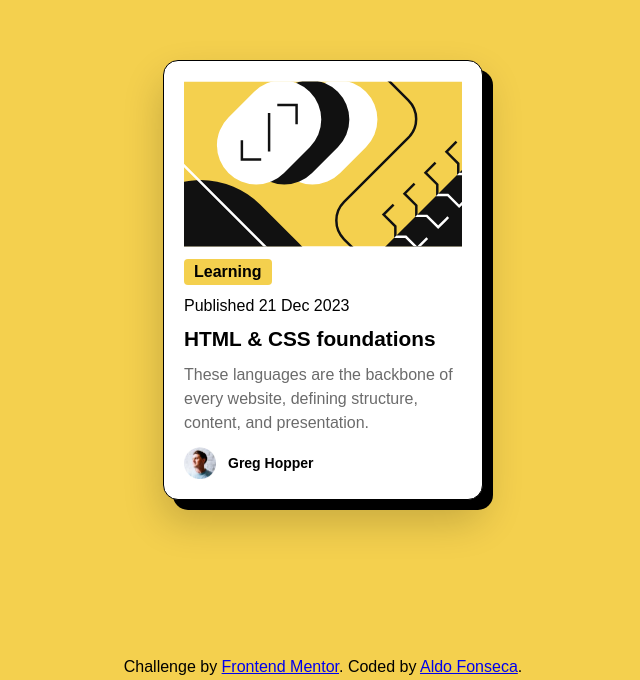
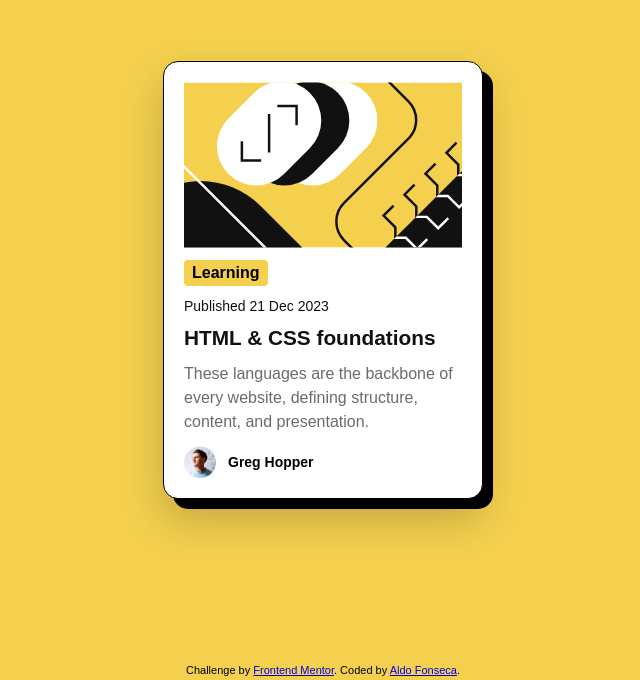
Before and after one commit to Alto0327/blog-preview-card-main, a plain HTML site: page index.html in a window 1280 px wide. Shown: the part 120-800 px from the top of the page, without its empty margins (317-957 px from the left). Drawn offline with Linux system fonts and the light colour scheme.

Commit message:
refactored Final draft

```diff
--- a/index.html
+++ b/index.html
@@ -2,33 +2,32 @@
 <html lang="en">
 <head>
   <meta charset="UTF-8">
-  <meta name="viewport" content="width=device-width, initial-scale=1.0"> <!-- displays site properly based on user's device -->
-
+  <meta name="viewport" content="width=device-width, initial-scale=1.0">
   <link rel="icon" type="image/png" sizes="32x32" href="./assets/images/favicon-32x32.png">
   <title>Frontend Mentor | Blog preview card</title>
+  <link rel="stylesheet" href="/style.css">
+</head>
 
-  <!-- Feel free to remove these styles or customise in your own stylesheet 👍 -->
-  <!-- <style>
-    .attribution { font-size: 11px; text-align: center; }
-    .attribution a { color: hsl(228, 45%, 44%); }
-  </style> -->
-   <link rel="stylesheet" href="/style.css">
-</head>
 <body>
-  <main class="card">
-    <img src="./assets/images/illustration-article.svg" alt="cover-img" id="cardImg">
-    <p class="tag">Learning</p>
-    <p id="publication">Published 21 Dec 2023</p>
-    <h1 id="title">HTML & CSS foundations</h1>
-    <p id="hook">These languages are the backbone of every website, defining structure, content, and presentation.</p>
-    <section id="author">
-      <img src="./assets/images/image-avatar.webp" alt="">
-      <p>Greg Hopper</p>
-    </section>
+  <main>
+    <article class="card">
+      <img src="./assets/images/illustration-article.svg" alt="" class="card__img">
+      <p class="tag">Learning</p>
+      <p class="publication">Published 21 Dec 2023</p>
+      <h1 class="title">HTML & CSS foundations</h1>
+      <p class="hook">
+        These languages are the backbone of every website, defining structure, content, and presentation.
+      </p>
+      <div class="author">
+        <img src="./assets/images/image-avatar.webp" alt="Author avatar" class="author__img">
+        <p class="author__name">Greg Hopper</p>
+      </div>
+    </article>
   </main>
-  <div class="attribution">
+
+  <footer class="attribution">
     Challenge by <a href="https://www.frontendmentor.io?ref=challenge" target="_blank">Frontend Mentor</a>.
     Coded by <a href="https://github.com/Alto0327">Aldo Fonseca</a>.
-  </div>
+  </footer>
 </body>
 </html>
--- a/style.css
+++ b/style.css
@@ -1,110 +1,110 @@
-*{
+/* RESET */
+* {
   margin: 0;
   padding: 0;
   box-sizing: border-box;
 }
 
-:root{
-    --yellow:#F4D04E;
-    --greyOne:#111111;
-    --greyTwo:#6B6B6B;
-    --white:#FFFFFF;
-}
+/* THEME */
+:root {
+  --yellow: #F4D04E;
+  --grey-1: #111111;
+  --grey-2: #6B6B6B;
+  --white: #FFFFFF;
 
-html {
-    background-color: var(--yellow);
+  /* optional spacing scale */
+  --space-xs: 4px;
+  --space-sm: 8px;
+  --space-md: 12px;
+  --space-lg: 20px;
 }
 
 body {
   min-height: 100vh;
-    width: 100vw;
   display: flex;
   justify-content: center;
   align-items: center;
   font-family: "Figtree", sans-serif;
-
+  background-color: var(--yellow);
 }
 
-/* Typography defaults */
-h1, h2, h3, h4, h5, p {
-    color: var(--grey1);
-}
-
-
-/* Card */
+/* CARD */
 .card {
-    border: #000000 solid 1px;
+  background: var(--white);
+  border: 1px solid black;
   border-radius: 15px;
-    padding: 20px;
   width: 320px;
   max-width: 90vw;
+  padding: var(--space-lg);
+  display: flex;
+  flex-direction: column;
+  gap: var(--space-md);
+
   box-shadow:
     10px 10px 0px #000000,
     0px 20px 40px rgba(0, 0, 0, 0.2);
-    background: var(--white);
-
-    display: flex;
-    flex-direction: column;
-    gap: 12px;
 }
 
-#cardImg {
+.card__img {
+  width: 100%;
   height: auto;
-    width: 100%;
 }
 
-/* Tag */
-.tag{
+/* ELEMENTS */
+.tag {
   background-color: var(--yellow);
+  padding: var(--space-xs) var(--space-sm);
   border-radius: 4px;
+  font-weight: 700;
   width: fit-content;
-    padding: 4px 10px 4px 10px;
-    font-weight: 750;
 }
 
-/* Publication date */
 .publication {
   font-size: 14px;
-}
-/* Title */
-#title {
-    font-size: 1.3rem;
-}
-#title:hover {
-    color: var(--yellow);
+  color: var(--grey-1);
 }
 
-/* Hook */
-#hook{
-    color: var(--greyTwo);
-    line-height: 150%;
+.title {
+  font-size: 1.3rem;
+  color: var(--grey-1);
+}
+.title:hover {
+  color: var(--yellow);
+  cursor: pointer;
+}
+
+.hook {
+  color: var(--grey-2);
+  line-height: 1.5;
   font-size: 16px;
 }
 
-/* Author */
-#author{
+/* AUTHOR */
+.author {
   display: flex;
   align-items: center;
-    gap: 12px;
+  gap: var(--space-md);
 }
-#author img{
+
+.author__img {
   width: 32px;
   height: 32px;
 }
-#author p{
+
+.author__name {
+  font-size: 14px;
   font-weight: 700;
-    font-size: 14px;
 }
 
-/* Attribution */
-.attribution{
+/* FOOTER */
+.attribution {
   position: fixed;
   bottom: 4px;
+  font-size: 11px;
 }
 
 @media (max-width: 375px) {
-    .attribution{
+  .attribution {
     font-size: 10px;
   }
-
 }
```
Lines whose indentation alone changed are shown as unchanged.
